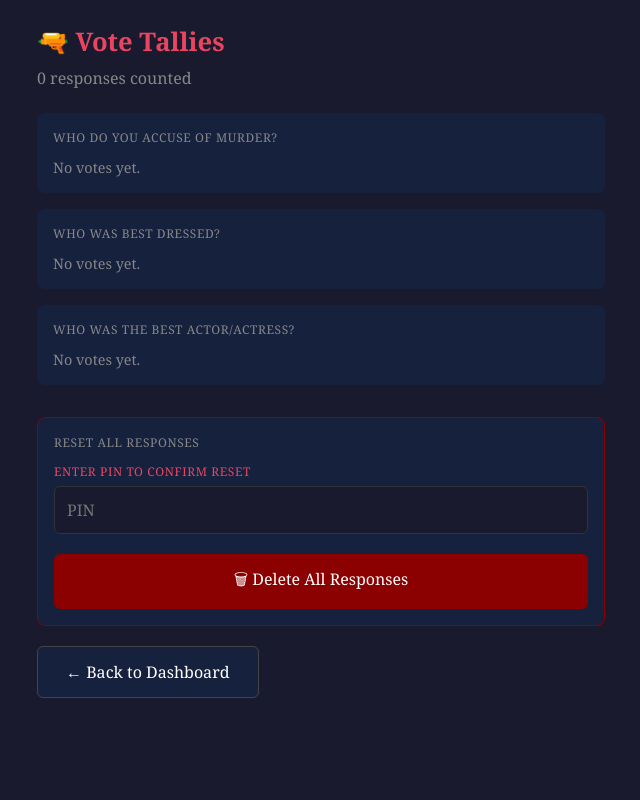
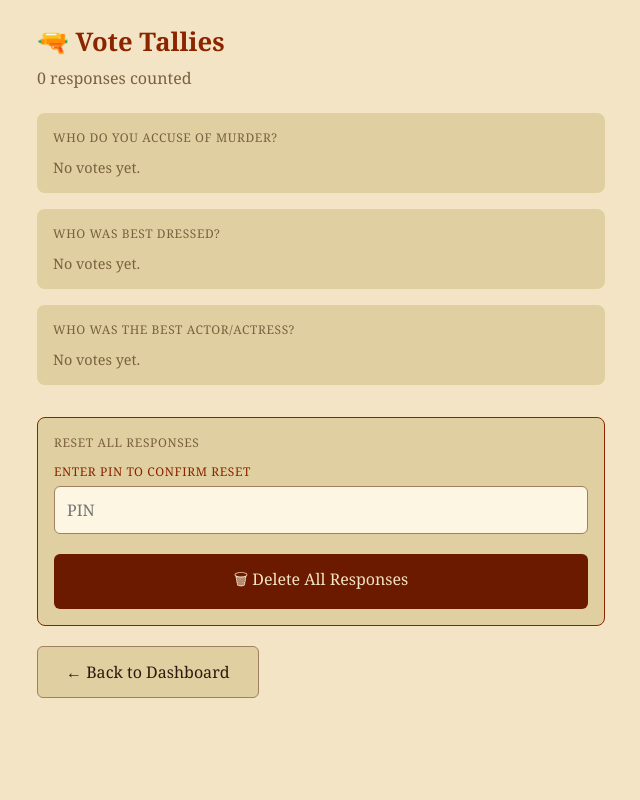
Before and after one commit to Dzibton/murder_mystery, a Flask app: page /dashboard/results in a window 1280 px wide. Shown: the whole page, without its empty margins (319-959 px from the left). Run offline with Flask 3, Linux system fonts and the light colour scheme; the visitor is signed in with stand-in values (Sample User, id 1); data that the repository does not hold is empty; some libraries are stand-ins or nearby versions.

Commit message:
style: western parchment color scheme
Replaces dark navy theme with warm parchment background, brown text,
and rust/gold accents throughout.

Co-Authored-By: Claude Sonnet 4.6 <noreply@anthropic.com>

```diff
--- a/static/style.css
+++ b/static/style.css
@@ -1,11 +1,11 @@
 :root {
-  --bg: #1a1a2e;
-  --surface: #16213e;
-  --accent: #e94560;
-  --green: #4ecca3;
-  --yellow: #f6c90e;
-  --text: #e0e0e0;
-  --muted: #888;
+  --bg: #f2e4c4;
+  --surface: #e0cfa0;
+  --accent: #8b2500;
+  --green: #4a6741;
+  --yellow: #b8860b;
+  --text: #2c1a0e;
+  --muted: #7a6040;
 }
 
 * { box-sizing: border-box; margin: 0; padding: 0; }
@@ -44,9 +44,9 @@ label {
 
 select, input[type="text"], input[type="password"], textarea {
   width: 100%;
-  background: var(--bg);
+  background: #fdf6e3;
   color: var(--text);
-  border: 1px solid #333;
+  border: 1px solid #a08060;
   border-radius: 6px;
   padding: 12px;
   font-size: 1rem;
@@ -74,7 +74,8 @@ textarea { min-height: 80px; resize: vertical; }
 
 .btn-secondary {
   background: var(--surface);
-  border: 1px solid #444;
+  color: var(--text);
+  border: 1px solid #a08060;
 }
 
 .btn-full { width: 100%; margin-top: 8px; }
@@ -140,10 +141,10 @@ textarea { min-height: 80px; resize: vertical; }
 .character-list { list-style: none; line-height: 2; }
 
 .tally-table { width: 100%; border-collapse: collapse; }
-.tally-table td { padding: 8px 4px; border-bottom: 1px solid #333; }
+.tally-table td { padding: 8px 4px; border-bottom: 1px solid #c4a87a; }
 .tally-table tr:last-child td { border-bottom: none; }
 .tally-count { text-align: right; font-weight: bold; color: var(--accent); min-width: 40px; }
 
-.btn-danger { background: #8b0000; }
-.reset-card { border: 1px solid #8b0000; margin-top: 32px; }
+.btn-danger { background: #6b1a00; color: #f2e4c4; }
+.reset-card { border: 1px solid #8b2500; margin-top: 32px; }
 .success-msg { color: var(--green); font-size: 0.9rem; margin-bottom: 12px; }
```
